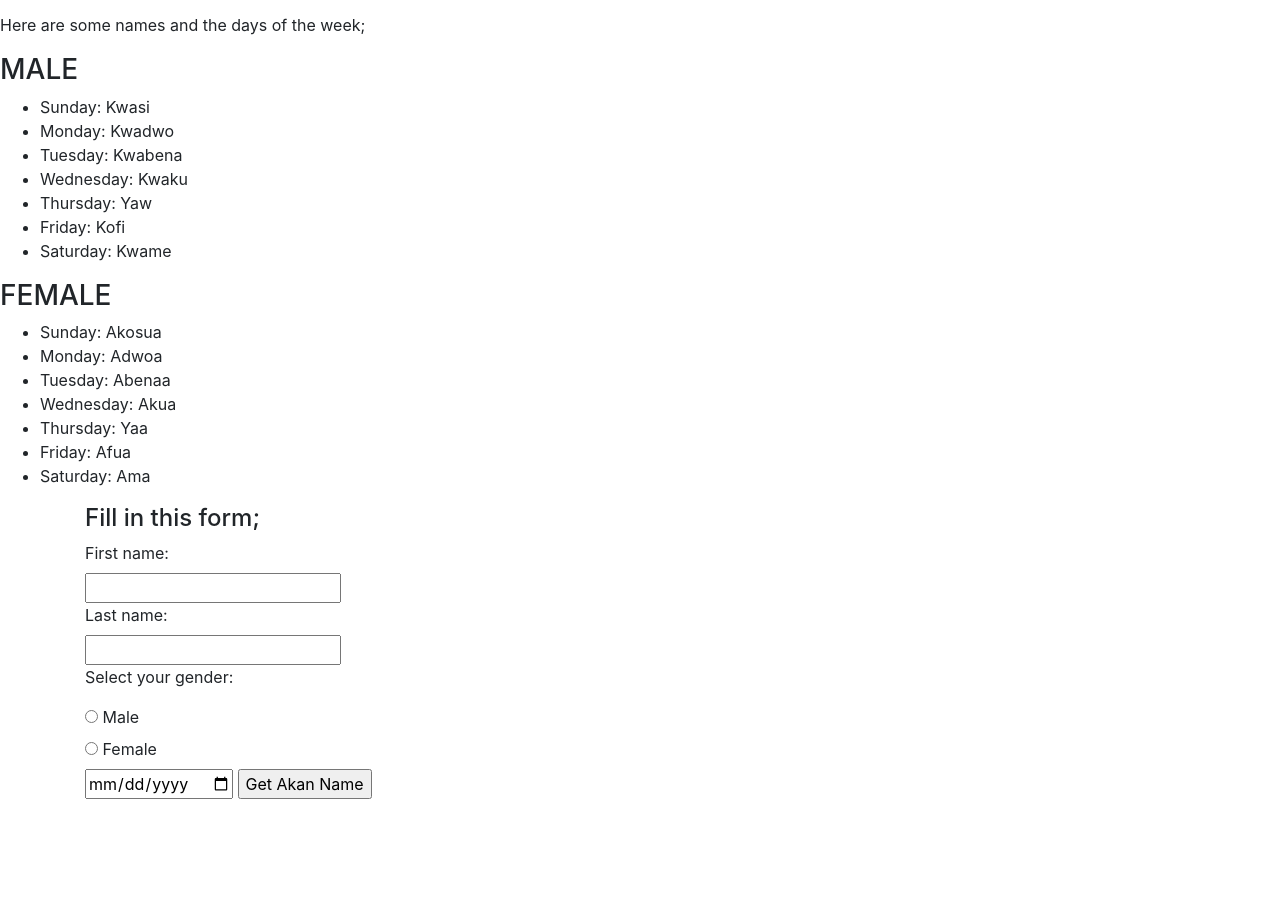
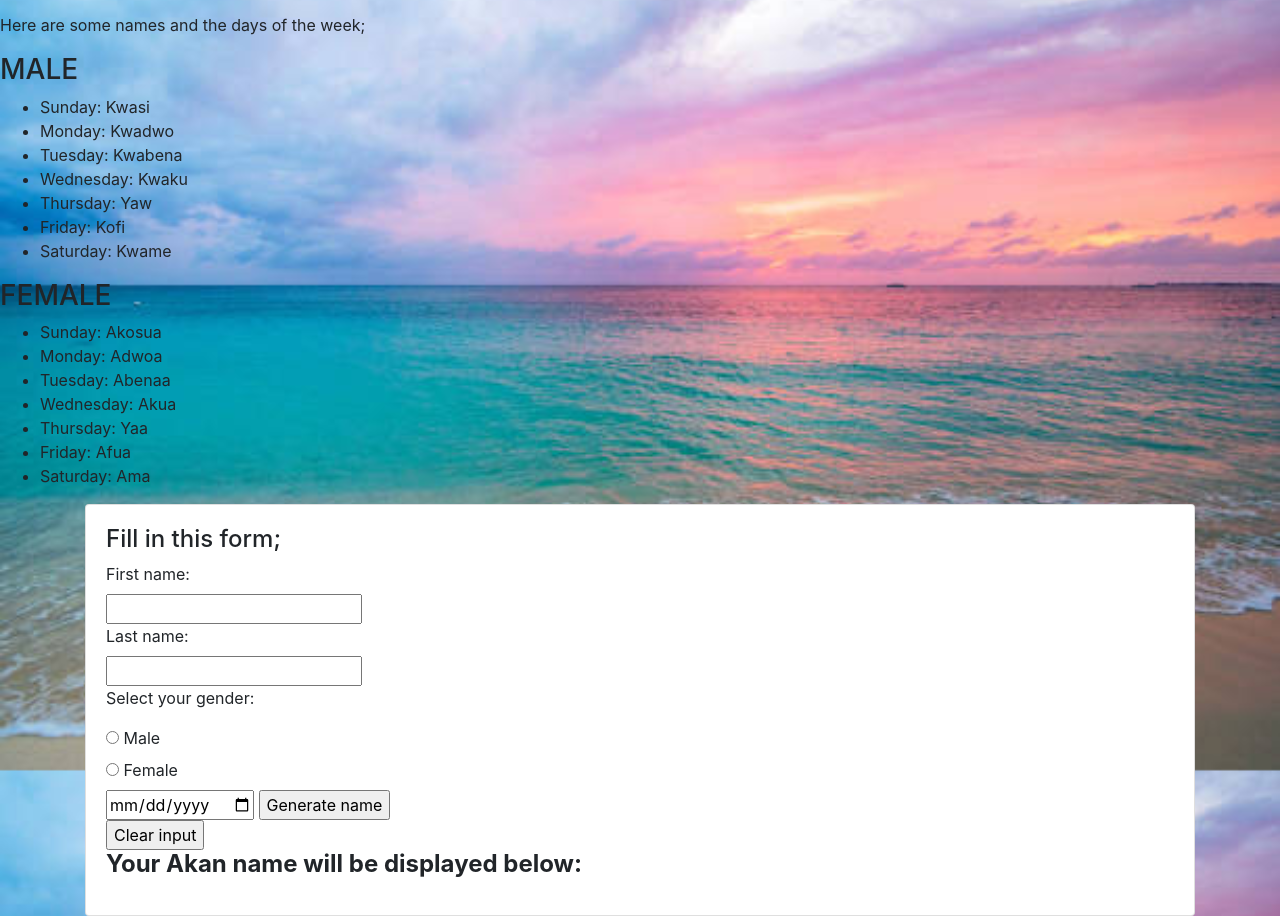
Before and after one commit to ChelRono/AKAN-NAMES, a plain HTML site: page index.html in a window 1280 px wide. Shown: the part 83-999 px from the top of the page. Before the commit the page ends 882 px from the top, so only its background shows below. Drawn offline with Linux system fonts and the light colour scheme; files that its build step writes are made by us from their sources; a script that the page names is missing.

Commit message:
made some css changes

```diff
--- a/index.css
+++ b/index.css
@@ -0,0 +1,6 @@
+body{
+    font-family: 'Trebuchet MS', 'Lucida Sans Unicode', 'Lucida Grande', 'Lucida Sans', Arial, sans-serif;
+    font-size: x-large;
+    font-style: normal;
+    font-weight: bold;
+}
--- a/index.html
+++ b/index.html
@@ -4,6 +4,14 @@
 <head>
     <title>AKAN NAMES</title>
     <link rel="stylesheet" href="css/bootstrap.css">
+    <style>
+        body {
+            background-image: url('/images/sun.jpg');
+            background-repeat: no-repeat;
+            background-attachment: fixed;
+            background-size: cover;
+        }
+    </style>
 </head>
 
 <body>
@@ -32,8 +40,10 @@
         <li>Saturday: Ama</li>
     </ul>
     <div class="container">
+        <div class="card">
+            <div class="card-body">
                 <h4>Fill in this form;</h4>
-        <form id="form">
+                <form id="form" onsubmit=" getAkanName()">
                     <label for="fname">First name:</label><br>
                     <input type="text" id="fname" name="fname" required><br>
                     <label for="lname">Last name:</label><br>
@@ -47,10 +57,16 @@
                     <input type="radio" id="Female" name="Gender" value="Female">
                     <label for="Female">Female</label><br>
                     <input type="date" placeholder="Select date">
-                <input type="submit" value="Get Akan Name">
+                    <input id="get-name" type="submit" name="" value="Generate name">
                 </form>
+                <form onsubmit="clearInput()">
+                    <input class="clear" type="submit" value="Clear input">
+                </form>
+                <h4 id=display-name><strong>Your Akan name will be displayed below:</strong></h4>
+                <p id="result"></p>
             </div>
-    <script src="js/bootstrap.bundle.min.js"></script>
+        </div>
+    </div>
     <script src="script.js"></script>
 </body>
 
```
Also changed, not shown: images/sun.jpg (added). Lines whose indentation alone changed are shown as unchanged.
